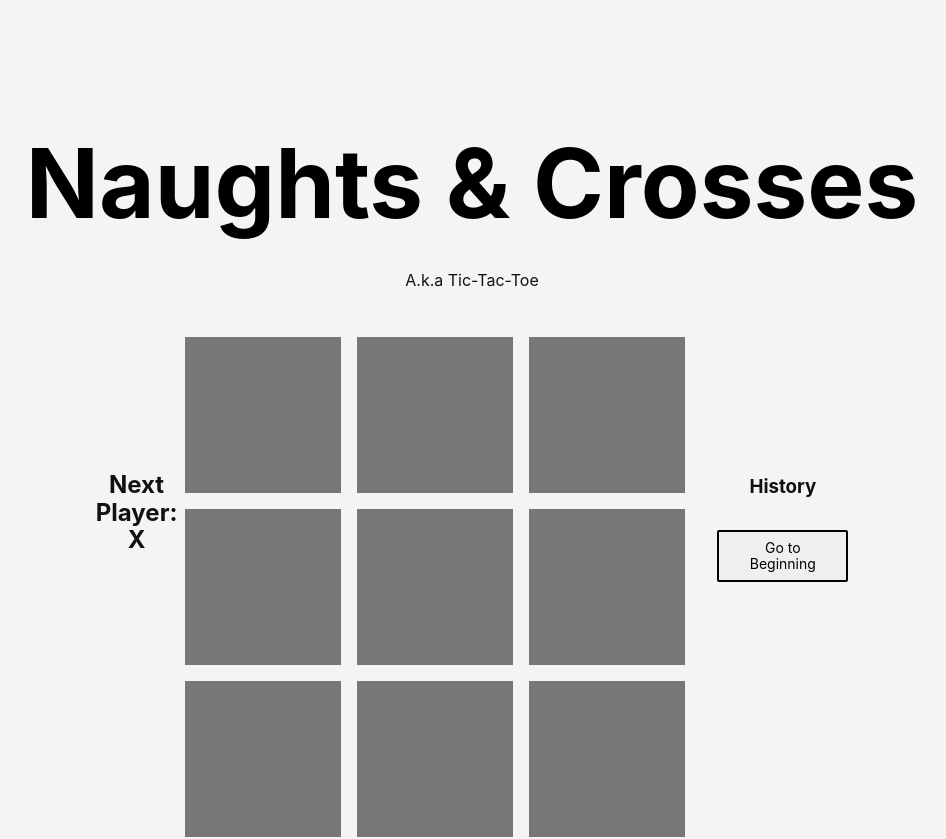
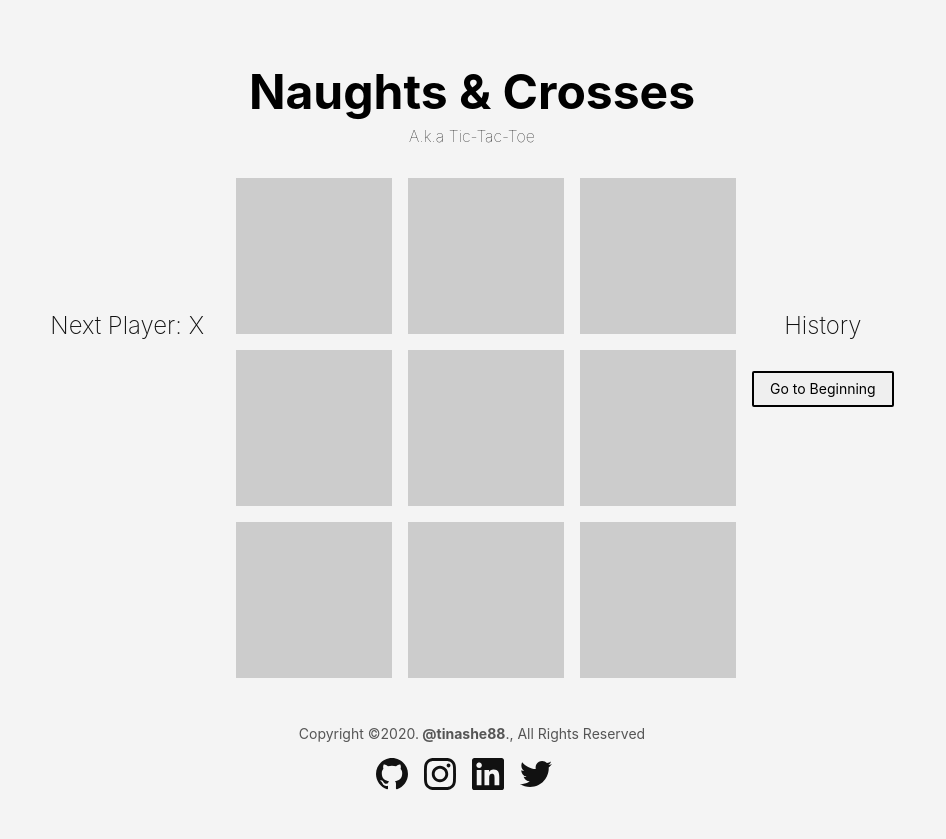
Before and after one commit to tinashe-88/tic-tac-toe, a React (Create React App) app: page / in a window 1280 px wide. Shown: the top 839 px of the page, without its empty margins (168-1114 px from the left). Built offline with nearby package versions, Linux system fonts and the light colour scheme.

Commit message:
styles updated

```diff
--- a/src/components/footer/footer.jsx
+++ b/src/components/footer/footer.jsx
@@ -13,6 +13,8 @@ export const Footer = () => (
           className="link near-black hover-silver dib h2 w2 mr3"
           href="https://github.com/tinashe-88"
           title="GitHub"
+          target="__blank"
+          rel="noopener noreferrer"
         >
           <svg
             fill="currentColor"
@@ -32,6 +34,8 @@ export const Footer = () => (
           className="link hover-silver near-black dib h2 w2 mr3"
           href="https://instagram.com/tinashe88"
           title="Instagram"
+          target="__blank"
+          rel="noopener noreferrer"
         >
           <svg
             fill="currentColor"
@@ -49,8 +53,10 @@ export const Footer = () => (
         </a>
         <a
           className="link hover-silver near-black dib h2 w2 mr3"
-          href="https://linkedin.com"
+          href="https://linkedin.com/in/tinashe-chiweshe-3112768b"
           title="LinkedIn"
+          target="__blank"
+          rel="noopener noreferrer"
         >
           <svg
             fill="currentColor"
@@ -71,6 +77,8 @@ export const Footer = () => (
           className="link hover-silver near-black dib h2 w2 mr3"
           href="https://twitter.com/tinashe_88"
           title="Twitter"
+          target="__blank"
+          rel="noopener noreferrer"
         >
           <svg
             fill="currentColor"
--- a/src/components/game/game.jsx
+++ b/src/components/game/game.jsx
@@ -47,9 +47,9 @@ const Game = () => {
 
   return (
     <div className="flex flex-column flex-row-ns">
-      <div className="dt mw6 center pv0 pv2-m pv3-ns">
-        <div className="dtc pr2">
-          <h2>
+      <div className="dt mw0 center pv0 pv2-m pv3-ns">
+        <div className="dtc pr4">
+          <h2 className="f3 f4-m f3-l fw2">
             {
               winner ? "The Winner is " + winner :
               "Next Player: " + x_o
@@ -57,8 +57,8 @@ const Game = () => {
           </h2>
         </div>
         <Board squares={history[stepNumber]} onClick={handleClick}/>
-        <div className="dtc pl4">
-          <h3>History</h3>
+        <div className="dtc pl4 pl3-ns">
+          <h3 className="f3 f4-m f3-l fw2">History</h3>
           {renderMoves()}
         </div>
       </div>
--- a/src/components/header/header.jsx
+++ b/src/components/header/header.jsx
@@ -2,9 +2,15 @@ import React from 'react'
 import 'tachyons'
 
 const Header = () => (
-  <nav className="pa3 pa4-ns">
-    <h1 className="link dim black b f1 f-headline-ns tc db mb3 mb4-ns" href="/" title="Home">Naughts & Crosses</h1>
-    <span>A.k.a Tic-Tac-Toe</span>
+  <nav className="pa3 pa0-ns mb3-ns">
+    <h1
+      className="link dim black b f1 tc db mb3 mb2-ns"
+      href="/"
+      title="Naughts & Crosses"
+    >
+      Naughts & Crosses
+    </h1>
+    <span className="fw1 ">A.k.a Tic-Tac-Toe</span>
   </nav>
 )
 
--- a/src/components/square/square.jsx
+++ b/src/components/square/square.jsx
@@ -3,11 +3,10 @@ import React from 'react'
 const Square = ({ value, onClick }) => {
   const style = value ? `squares ${value}` : `squares`
   return (
-    <button className={style} onClick={onClick}>
+    <button className={`${style}`} onClick={onClick}>
       {value}
     </button>
   )
 }
 
-
 export default Square
--- a/src/index.css
+++ b/src/index.css
@@ -44,17 +44,12 @@ h1 {
 }
 
 .squares {
-  background: #777;
+  background: #ccc;
   border: none;
   font-size: 5rem;
   /* font-weight: 800; */
   cursor: pointer;
   outline: none;
-
-  @media screen and (max-width: 800px) {
-    width: 126px;
-    height: 126px;
-  }
 }
 
 .X {
```
